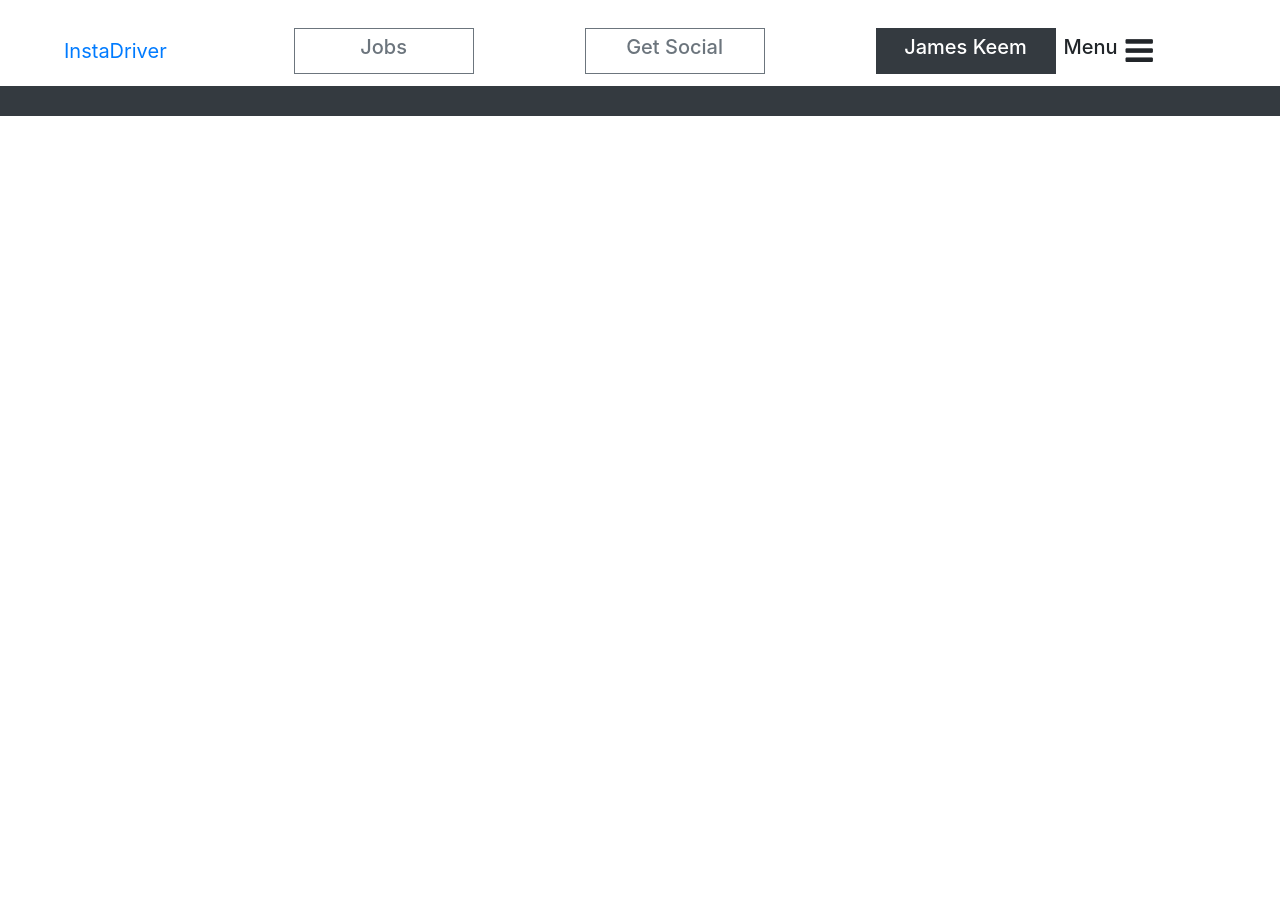
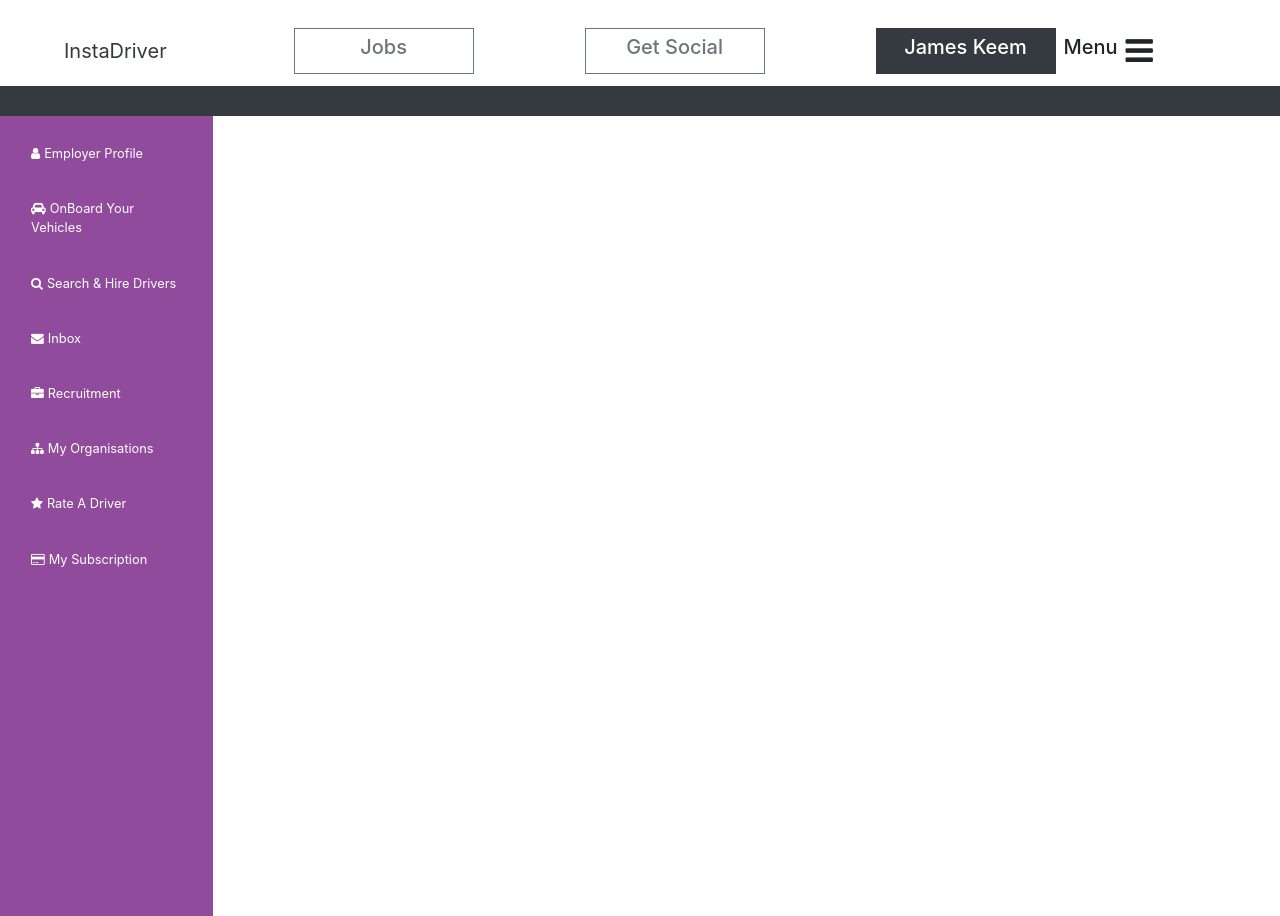
Before and after one commit to jenniekibiri/instatest, a React (Create React App) app: page / in a window 1280 px wide. Before the commit the page ends 800 px from the top, so only its background shows below. Built offline with nearby package versions, Linux system fonts and the light colour scheme.

Commit message:
create sidebar component

```diff
--- a/src/App.js
+++ b/src/App.js
@@ -1,5 +1,6 @@
 import React, { Component } from 'react'
 import Navbar from './components/Navbar'
+import Sidebar from './components/Sidebar'
 
 
 export class App extends Component {
@@ -8,7 +9,7 @@ export class App extends Component {
       <div>
         {/* <p>place your Component here</p> */}
         <Navbar/>
-
+        <Sidebar/>
       </div>
     )
   }
--- a/src/components/Navbar.js
+++ b/src/components/Navbar.js
@@ -5,7 +5,7 @@ export class Navbar extends Component {
     return (
       <div>
         <nav className="navbar navbar-expand-lg ml-5 mt-3">
-          <a className="navbar-brand" href="/">
+          <a className="navbar-brand text-dark" href="/">
             InstaDriver
           </a>
           <button
--- /dev/null
+++ b/src/components/Sidebar.js
@@ -0,0 +1,78 @@
+import React, { Component } from 'react'
+import '../css/style.css'
+export class Sidebar extends Component {
+    render() {
+        return (
+            <div>
+             <nav className="col-md-2 d-none  d-md-block  sidebar">
+          <div className="sidebar-sticky ">
+            <ul className="nav flex-column  ">
+              <li className="nav-item">
+                <a className="nav-link active " href="/">
+
+                 <i className="fa fa-user   pr-1"></i>
+                  Employer Profile
+                </a>
+              </li>
+  <li className="nav-item">
+                <a className="nav-link active " href="/">
+
+                 <i className="fa fa-car  pr-1"></i>
+                  OnBoard Your Vehicles
+                </a>
+              </li>
+                <li className="nav-item">
+                <a className="nav-link active " href="/">
+
+                 <i className="fa fa-search    pr-1"></i>
+                  Search & Hire Drivers
+                </a>
+              </li>
+
+                <li className="nav-item">
+                <a className="nav-link active " href="/">
+
+                 <i className="fa fa-envelope   pr-1"></i>
+                  Inbox <span className="sr-only">(current)</span>
+                </a>
+              </li>
+<li className="nav-item">
+                <a className="nav-link active " href="/">
+
+                 <i className="fa fa-briefcase    pr-1"></i>
+                  Recruitment
+                </a>
+              </li>
+
+              <li className="nav-item">
+                <a className="nav-link active " href="/">
+
+                 <i className="fa fa-sitemap    pr-1"></i>
+                  My Organisations
+                </a>
+              </li><li className="nav-item">
+                <a className="nav-link active " href="/">
+
+                 <i className="fa fa-star    pr-1"></i>
+                  Rate A Driver
+                </a>
+              </li>
+              <li className="nav-item">
+                <a className="nav-link active " href="/">
+
+                 <i className="fa fa-credit-card    pr-1"></i>
+                  My Subscription
+                </a>
+              </li>
+            </ul>
+
+
+
+          </div>
+        </nav>
+            </div>
+        )
+    }
+}
+
+export default Sidebar
--- a/src/css/style.css
+++ b/src/css/style.css
@@ -21,9 +21,23 @@
   min-width: 50%;
 }
 .sidebar{
-  background-color: blueviolet !important;
+  background-color: #914B9C !important;
   height: 100vh;
 }
 .dark-div{
   height: 30px;
 }
+a{
+  color: white;
+  font-size: 80%;
+}
+ div  a:hover{
+  background-color: white;
+
+  border-radius: 10px!important;
+
+ color: black;
+}
+ .sidebar-sticky  li{
+  margin-top: 20px;
+}
```
Also changed, not shown: 1 other file (tests, documents, lock files or other folders).
